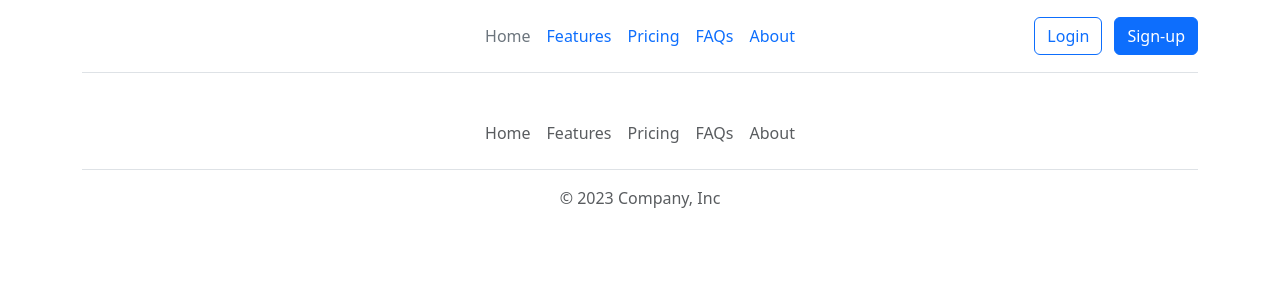
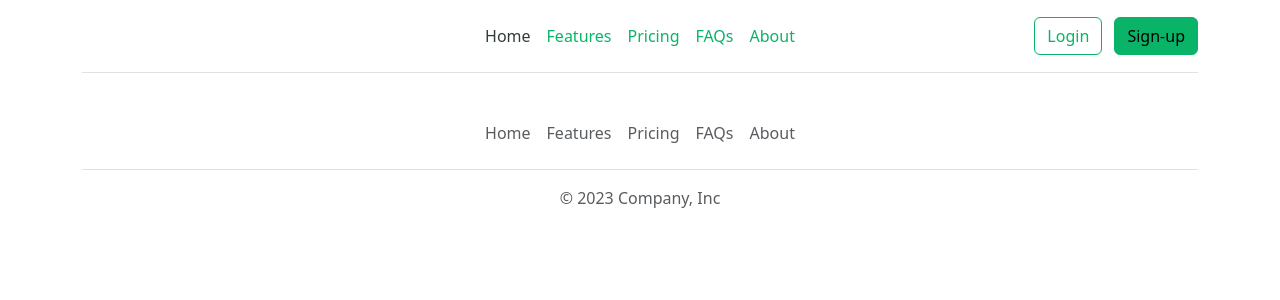
Before and after one commit to LennyBesson/Moviz, a Symfony app: template templates/base.html.twig in a window 1280 px wide. Shown: the top 300 px of the page. Run offline with Twig, Linux system fonts and the light colour scheme; the template is opened without the code that fills it, so the values that code supplies are empty; style sheets or scripts are compiled from the project's sources; some libraries are stand-ins or nearby versions.

Commit message:
Session 2 terminé

```diff
--- a/assets/styles/app.scss
+++ b/assets/styles/app.scss
@@ -1,6 +1,6 @@
-body {
-    background-color: white;
-}
+
+$primary :#09b468;
+$secondary : #323b3c;
 
 
 // customize some Bootstrap variables
```
